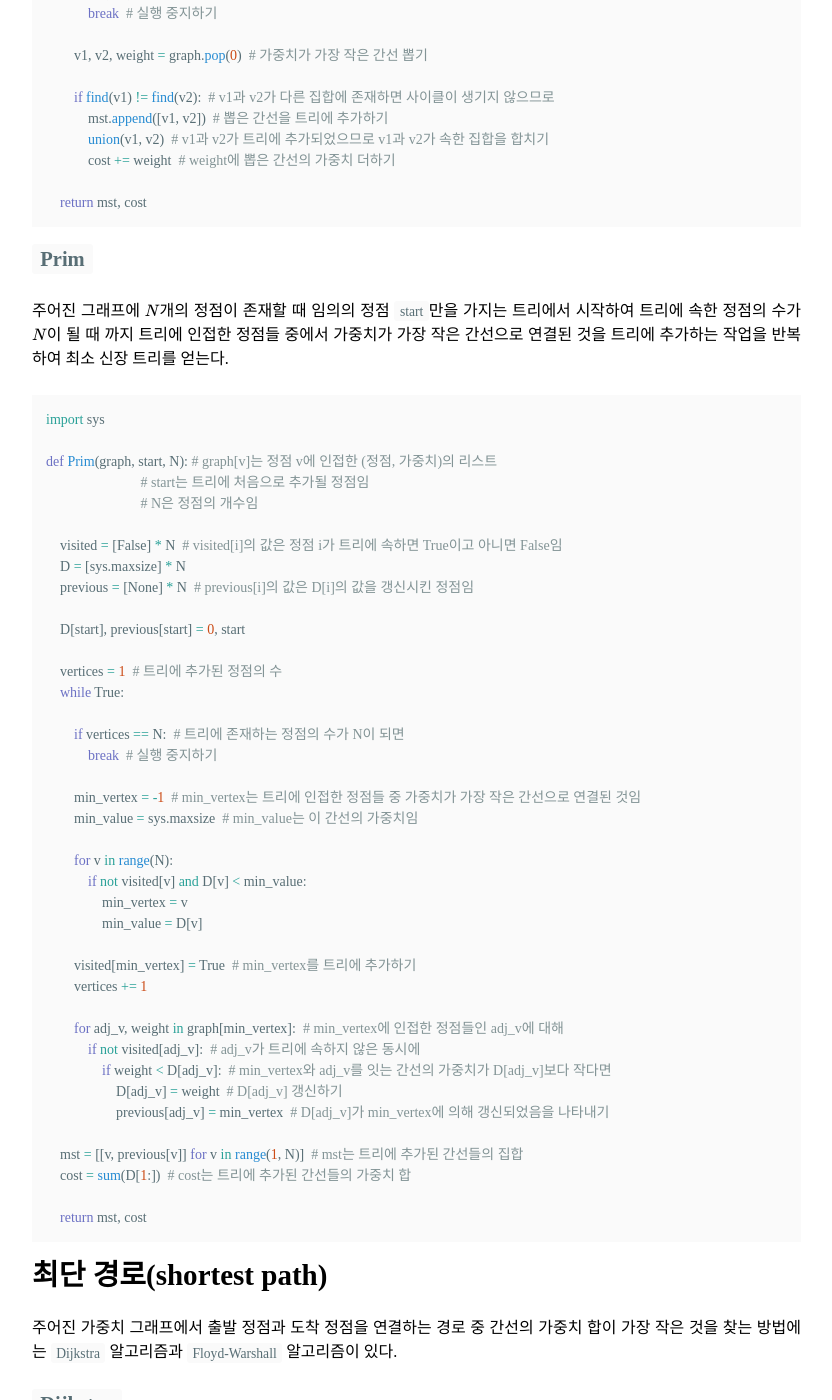
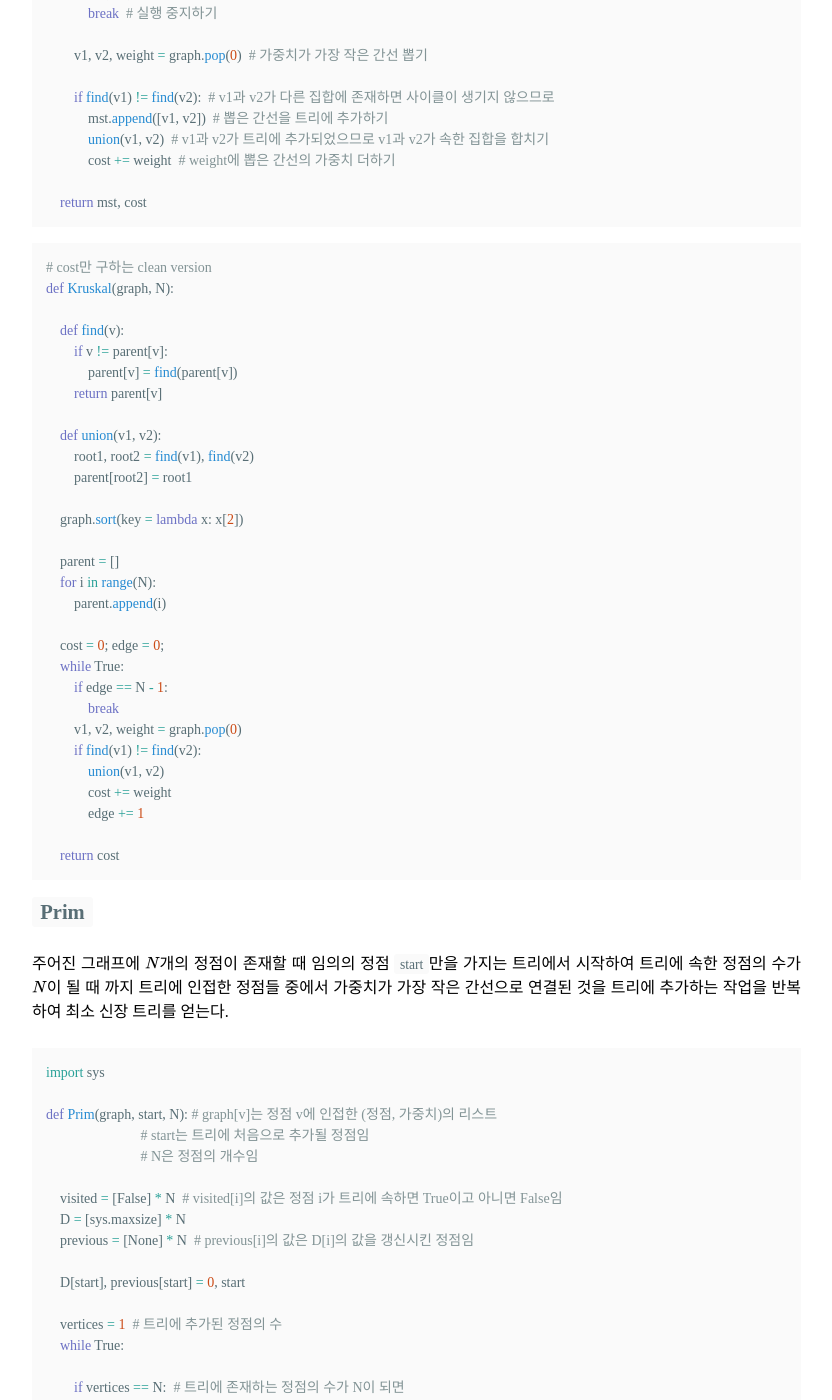
Before and after one commit to boreum0302/blog, a Jekyll site: the page built from _posts/2020-05-14-graph.md, in a window 1280 px wide and 1400 px high, scrolled down 8148 px. Shown: the whole window, without its empty margins (335-1167 px from the left). Built offline with Jekyll 4.4.1, drawn with Linux system fonts in a browser that asks for light colours; nearby versions of some CDN libraries; some web fonts are replaced; formulas are drawn with MathJax 3.

Commit message:
Update 2020-05-14-graph.md

````diff
--- a/_posts/2020-05-14-graph.md
+++ b/_posts/2020-05-14-graph.md
@@ -291,6 +291,37 @@ def Kruskal(graph, N):  # graph는 (정점1, 정점2, 가중치)의 리스트
 
     return mst, cost
 ```
+```python
+# cost만 구하는 clean version
+def Kruskal(graph, N):
+
+    def find(v):
+        if v != parent[v]:
+            parent[v] = find(parent[v])
+        return parent[v]
+
+    def union(v1, v2):
+        root1, root2 = find(v1), find(v2)
+        parent[root2] = root1
+
+    graph.sort(key = lambda x: x[2])
+
+    parent = []
+    for i in range(N):
+        parent.append(i)
+
+    cost = 0; edge = 0;
+    while True:
+        if edge == N - 1:
+            break
+        v1, v2, weight = graph.pop(0)
+        if find(v1) != find(v2):
+            union(v1, v2)
+            cost += weight
+            edge += 1
+
+    return cost
+```
 
 ## `Prim`
 
````
